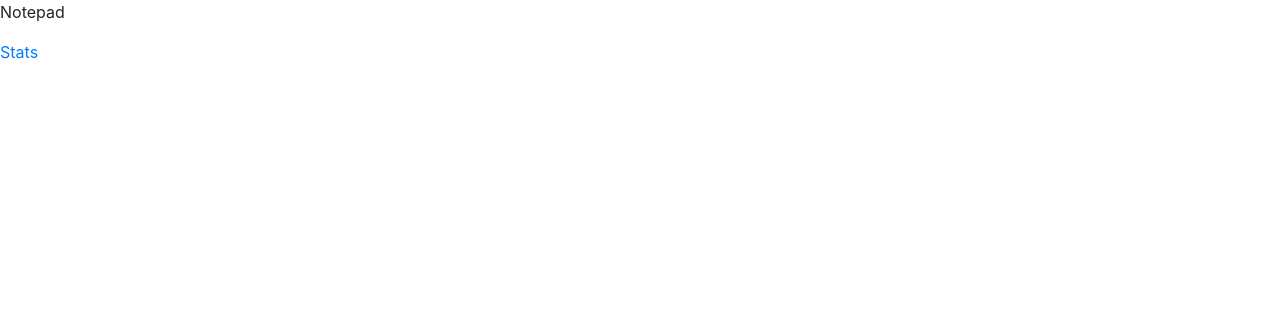
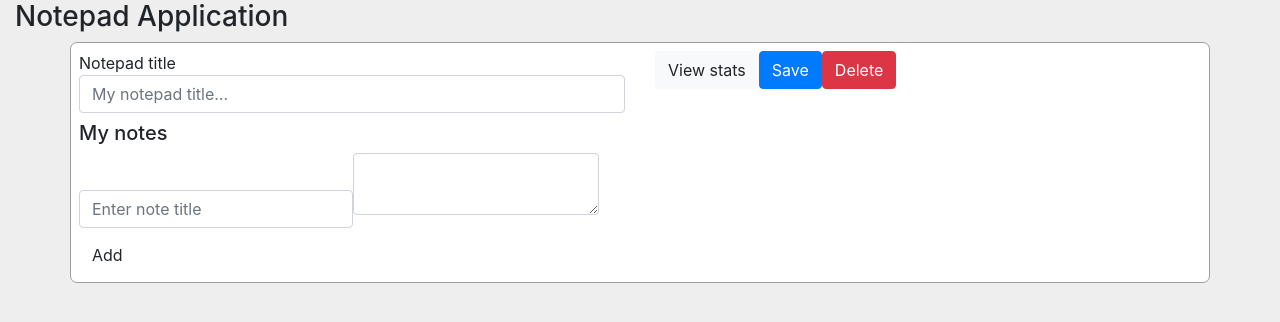
Before and after one commit to a-robert/ng-ntpd-gist, an Angular app: page /notepad in a window 1280 px wide. Shown: the top 322 px of the page. Built offline with nearby package versions, Linux system fonts and the light colour scheme.

Commit message:
Added base logic for notepad
- new note
- delete note
- added interface for storage
- added service for notes
- commented out routing
- changed tslint

```diff
--- a/src/notepad/components/notepad.component.html
+++ b/src/notepad/components/notepad.component.html
@@ -1,5 +1,50 @@
-<p>Notepad</p>
+<div class="container-fluid notepad-application">
+  <h3 class="title">Notepad Application</h3>
 
-<a [routerLink]="[statsRoute]">
-  Stats
-</a>
+  <div class="container notepad-container">
+    <div class="row action-row">
+      <label class="col col-md-6">
+        Notepad title
+        <input class="form-control" type="text" [(ngModel)]="notepadTitle" placeholder="My notepad title..." />
+      </label>
+      <div class="col col-md-6">
+        <button type="button" class="btn btn-light view-stats" ngbButton routerLink="/stats">View stats</button>
+        <button type="button" class="btn btn-primary save" ngbButton>Save</button>
+        <button type="button" class="btn btn-danger delete" ngbButton>Delete</button>
+      </div>
+    </div>
+
+    <h5>My notes</h5>
+
+    <div class="new-note-container row">
+      <div class="col col-md-6">
+        <label class="">
+          <input class="form-control" type="text" [(ngModel)]="newNote.title" placeholder="Enter note title" />
+        </label>
+
+        <label class="">
+          <textarea class="form-control" [(ngModel)]="newNote.description"></textarea>
+        </label>
+
+        <button class="btn" ngbButton (click)="addNote(newNote)">Add</button>
+      </div>
+    </div>
+
+    <div class="notes-container">
+      <div class="note row" *ngFor="let note of notes">
+        <div class="col col-md-6">
+          <label class="">
+            <input class="form-control" type="text" [(ngModel)]="note.title" placeholder="Enter note title" />
+          </label>
+
+          <label class="">
+            <textarea class="form-control" [(ngModel)]="note.description"></textarea>
+          </label>
+        </div>
+        <div class="col col-md-1">
+          <button class="btn" ngbButton (click)="deleteNote(note.id)">Delete</button>
+        </div>
+      </div>
+    </div>
+  </div>
+</div>
--- a/src/notepad/components/notepad.component.scss
+++ b/src/notepad/components/notepad.component.scss
@@ -0,0 +1,12 @@
+.notepad-application {
+  height: 100vh;
+  width: 100vw;
+  background: #eeeeee;
+
+  .notepad-container {
+    border: 1px solid #9E9E9E;
+    padding: 8px;
+    border-radius: 7px;
+    background: #ffffff;
+  }
+}
--- a/src/notepad/components/notepad.component.ts
+++ b/src/notepad/components/notepad.component.ts
@@ -1,6 +1,10 @@
 import { Component } from '@angular/core';
 
-import { ROUTE_STATS } from '../../stats/stats-routing.module';
+import { Note } from '../../sdk/models/common.dtos';
+import { NotesService } from '../services/notes.service';
+import { UtilService } from '../../shared/services/util.service';
+
+// import { ROUTE_STATS } from '../../stats/stats-routing.module';
 
 @Component({
   selector: 'app-notepad',
@@ -9,8 +13,36 @@ import { ROUTE_STATS } from '../../stats/stats-routing.module';
 })
 export class NotepadComponent {
   public statsRoute: string;
+  public notepadTitle: string;
+  public newNote: Note;
+  public notes: Note[];
 
-  constructor() {
-    this.statsRoute = `/${ROUTE_STATS}`;
+  constructor(private _notesService: NotesService) {
+    // this.statsRoute = `/${ROUTE_STATS}`;
+    this._resetNewNote();
+    this._fetchNotes();
+  }
+
+  public addNote(note: Note): void {
+    this._notesService.addNote(note);
+    this._resetNewNote();
+    this._fetchNotes();
+  }
+
+  public deleteNote(noteId: number): void {
+    this._notesService.deleteNote(noteId);
+    this._fetchNotes();
+  }
+
+  private _resetNewNote(): void {
+    this.newNote = {
+      id: UtilService.generateRandomId(),
+      title: '',
+      description: ''
+    };
+  }
+
+  private _fetchNotes(): void {
+    this.notes = this._notesService.getNotes();
   }
 }
--- /dev/null
+++ b/src/notepad/services/notes.service.ts
@@ -0,0 +1,46 @@
+import { Injectable } from '@angular/core';
+import { StorageService } from '../../shared/services/storage.service';
+import { Note } from '../../sdk/models/common.dtos';
+
+@Injectable()
+export class NotesService {
+  private readonly NOTES: string;
+
+  constructor(private _storage: StorageService) {
+    this.NOTES = 'NOTES';
+  }
+
+  getNotes(): Note[] {
+    return this._storage.getItem(this.NOTES, true) as Note[];
+  }
+
+  addNote(note: Note): void {
+    // TODO: maybe caching notes instead ?
+    const allNotes = this.getNotes();
+    allNotes.push(note);
+    return this._storage.setItem(this.NOTES, allNotes);
+  }
+
+  saveNote(note: Note): void {
+    const allNotes = this.getNotes();
+
+    // TODO: proper save mechanism
+    allNotes.forEach((mNote) => {
+      if (mNote.id === note.id) {
+        mNote.title = note.title;
+        mNote.description = note.description;
+      }
+    });
+
+    return this._storage.setItem(this.NOTES, allNotes);
+  }
+
+  deleteNote(noteId: number): void {
+    const allNotes = this.getNotes();
+
+    const idx = allNotes.findIndex(note => note.id === noteId);
+    allNotes.splice(idx, 1);
+
+    return this._storage.setItem(this.NOTES, allNotes);
+  }
+}
--- /dev/null
+++ b/src/sdk/models/common.dtos.ts
@@ -0,0 +1,5 @@
+export interface Note {
+  id: number;
+  title: string;
+  description: string;
+}
--- /dev/null
+++ b/src/shared/services/storage.service.ts
@@ -0,0 +1,36 @@
+import { Injectable } from '@angular/core';
+
+@Injectable({
+  providedIn: 'root'
+})
+export class StorageService {
+  // TODO: better to find type for the storage.
+  private _storage: any;
+
+  constructor() {
+    this._storage = window.localStorage;
+  }
+
+  public setItem(key: string, value: any): void {
+    return this._storage.setItem(key, JSON.stringify(value));
+  }
+
+  public getItem(key: string, asArray: boolean = false): any {
+    try {
+      const item = JSON.parse(this._storage.getItem(key));
+
+      return asArray ? (item ? [...item] : []) : item;
+    } catch (e) {
+      // Ideally this should never happen
+      console.log(e);
+    }
+  }
+
+  public removeItem(key: string): void {
+    return this._storage.removeItem(key);
+  }
+
+  public cleanStorage(): void {
+    return this._storage.clear();
+  }
+}
--- /dev/null
+++ b/src/shared/services/util.service.ts
@@ -0,0 +1,10 @@
+import { Injectable } from '@angular/core';
+
+@Injectable({
+  providedIn: 'root'
+})
+export class UtilService {
+  public static generateRandomId(): number {
+    return new Date().getTime();
+  }
+}
--- a/src/stats/components/stats.component.html
+++ b/src/stats/components/stats.component.html
@@ -1,5 +1,5 @@
 <p>Notepad</p>
 
-<a [routerLink]="[notepadRoute]">
+<a [routerLink]="['/notepad']">
   Close
 </a>
--- a/src/stats/components/stats.component.ts
+++ b/src/stats/components/stats.component.ts
@@ -1,6 +1,6 @@
 import { Component } from '@angular/core';
 
-import { ROUTE_NOTEPAD } from '../../notepad/notepad-routing.module';
+// import { ROUTE_NOTEPAD } from '../../notepad/notepad-routing.module';
 
 @Component({
   selector: 'app-stats',
@@ -11,6 +11,6 @@ export class StatsComponent {
   public notepadRoute: string;
 
   constructor() {
-    this.notepadRoute = `/${ROUTE_NOTEPAD}`;
+    // this.notepadRoute = `/${ROUTE_NOTEPAD}`;
   }
 }
```
Also changed, not shown: src/notepad/notepad.module.ts (+10 -1 lines), src/tslint.json (+7 -15 lines).
